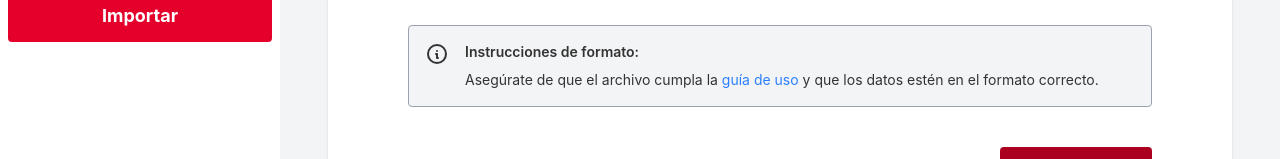
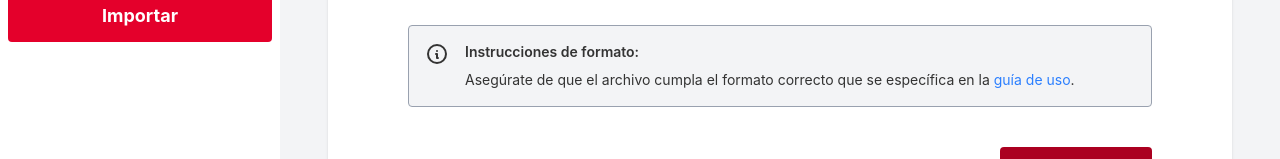
Before and after one commit to danielgrela/BetterURJCCalendar, a React (Vite) app: page /dashboard/importar in a window 1280 px wide. Shown: the part 419-578 px from the top of the page. Built offline with nearby package versions, Linux system fonts and the light colour scheme.

Commit message:
Se arregla tamaño de dos botones

```diff
--- a/src/components/ImportPage.jsx
+++ b/src/components/ImportPage.jsx
@@ -79,16 +79,16 @@ export default function ImportPage() {
                 </div>
                 <div className='flex flex-col gap-6'>
                     {jsonDataState && jsonDataState.length > 0 && (
-                        <div className="text-sm text-secundario dark:text-gray-300 border border-gray-400 dark:border-gray-600 bg-gray-100 dark:bg-gray-900 rounded-sm p-4 gap-4 flex flex-row items-center">
-                            <IconExclamationCircle stroke={2} />
+                        <div className="text-sm text-secundario dark:text-gray-300 border border-gray-400 dark:border-gray-600 bg-gray-100 dark:bg-gray-900 rounded-sm p-4 gap-4 flex flex-row">
+                            <IconExclamationCircle className="min-w-5 h-full" stroke={2} />
                             <p>Ya tiene un calendario, importar otro lo sobreescribirá.</p>
                         </div>
                     )}
                     <div className="text-sm text-secundario dark:text-gray-300 border border-gray-400 dark:border-gray-600 bg-gray-100 dark:bg-gray-900 rounded-sm p-4 gap-4 flex flex-row">
-                        <IconInfoCircle stroke={2} />
+                        <IconInfoCircle className="min-w-5 h-full" stroke={2} />
                         <div className='flex flex-col gap-2'>
                             <h4 className="font-semibold">Instrucciones de formato:</h4>
-                            <p>Asegúrate de que el archivo cumpla la <NavLink to="/dashboard/guia-de-uso" className="text-blue-500 active:text-blue-800 hover:underline">guía de uso</NavLink> y que los datos estén en el formato correcto.</p>
+                            <p>Asegúrate de que el archivo cumpla el formato correcto que se específica en la <NavLink to="/dashboard/guia-de-uso" className="text-blue-500 active:text-blue-800 hover:underline">guía de uso</NavLink>.</p>
                         </div>
                     </div>
                 </div>
```
